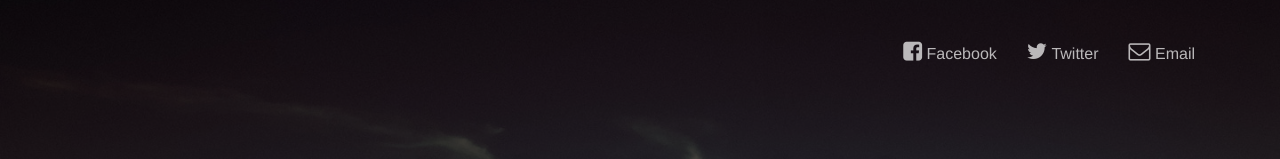
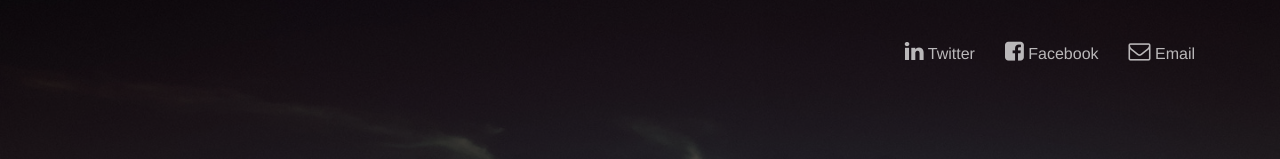
Before and after one commit to dendimukti/dendimukti.github.io, a plain HTML site: page index.html in a window 1280 px wide. Shown: the top 159 px of the page. Drawn offline with Linux system fonts and the light colour scheme; a web font is replaced by a local one.

Commit message:
add linkedin

```diff
--- a/index.html
+++ b/index.html
@@ -58,16 +58,16 @@
 
       </ul>
       <ul class="nav navbar-nav navbar-right">
+			 			<li>
+								<a href="https://www.linkedin.com/in/dendi-mukti-putranto-568974a0/" target="_blank">
+										<i class="fa fa-linkedin"></i>
+										Twitter
+								</a>
+						</li>
             <li>
                 <a href="https://www.facebook.com/dendimukti" target="_blank">
                     <i class="fa fa-facebook-square"></i>
                     Facebook
-                </a>
-            </li>
-             <li>
-                <a href="https://www.twitter.com/dendimukti" target="_blank">
-                    <i class="fa fa-twitter"></i>
-                    Twitter
                 </a>
             </li>
              <li>
```
